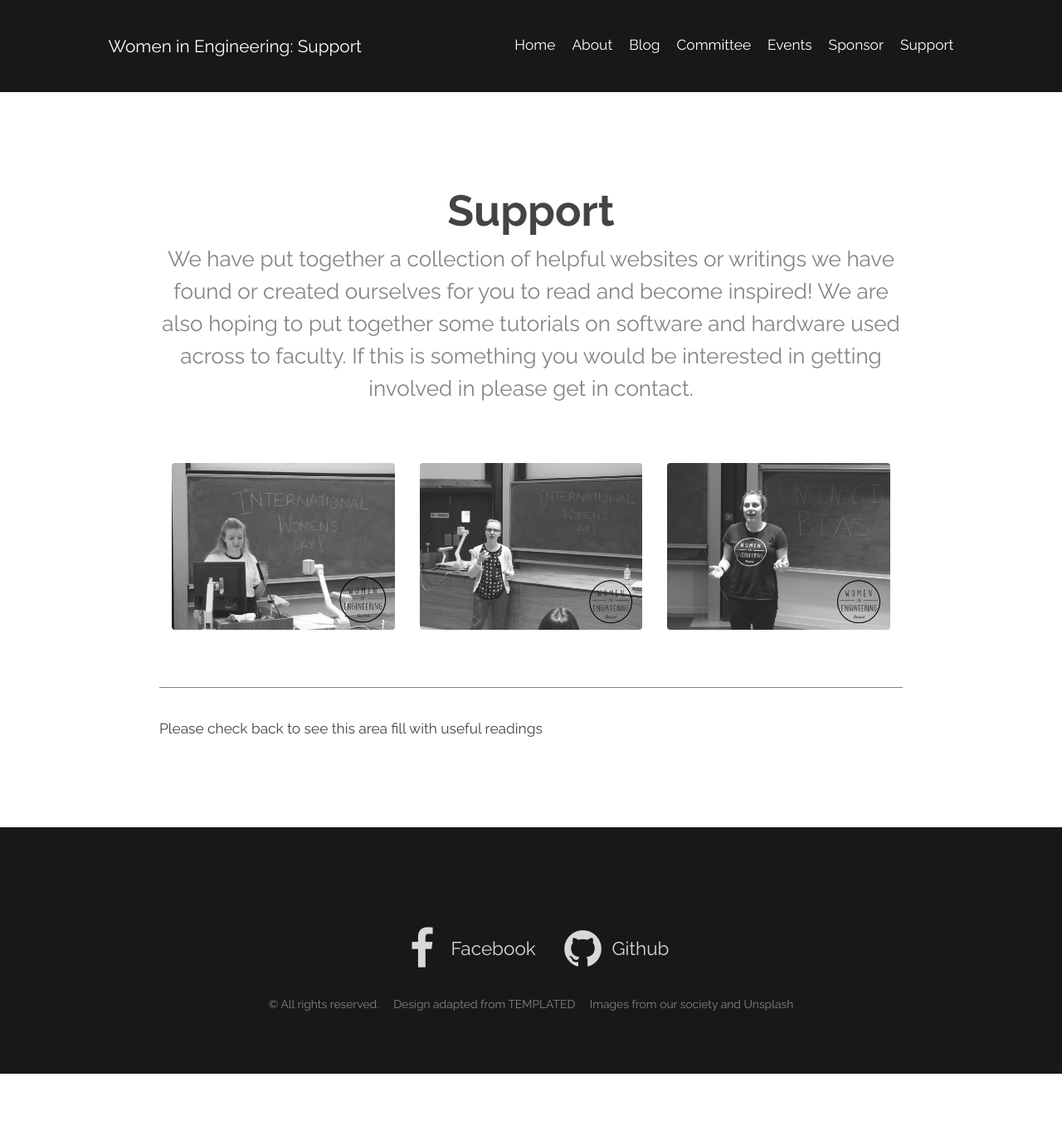
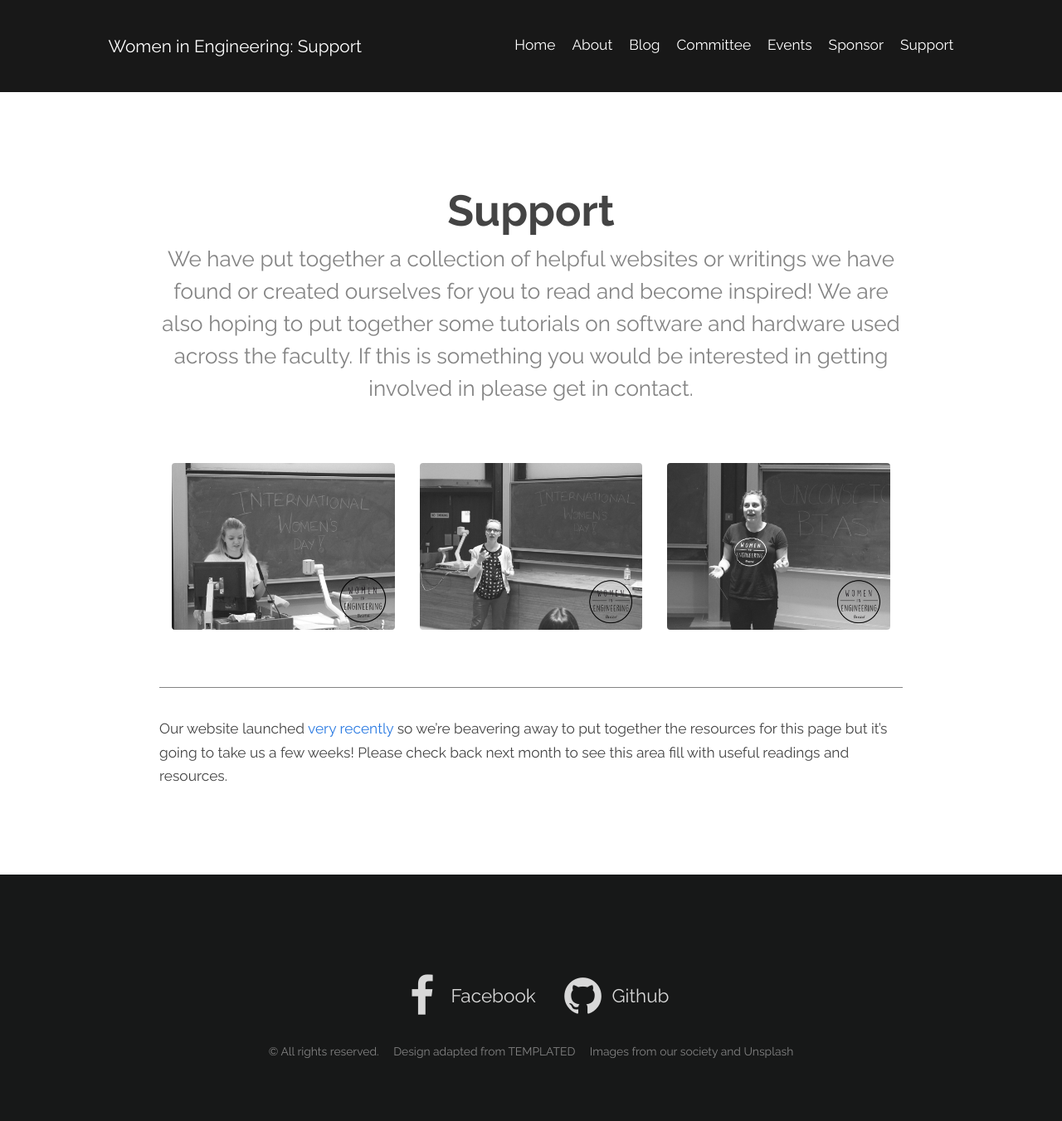
Before and after one commit to aatina/wiebristol.github.io, a Jekyll site: the page built from support.md, in a window 1280 px wide. Shown: the whole page at 83% size. Built offline with Jekyll 4.4.1, drawn with Linux system fonts in a browser that asks for light colours; before the commit the page ends 1294 px from its top, so only the background shows below that.

Commit message:
Updates to support and sponsor page content.

```diff
--- a/support.md
+++ b/support.md
@@ -3,7 +3,7 @@ layout: page
 title: Support
 permalink: /support/
 headline: Support
-strapline: We have put together a collection of helpful websites or writings we have found or created ourselves for you to read and become inspired! We are also hoping to put together some tutorials on software and hardware used across to faculty. If this is something you would be interested in getting involved in please get in contact.
+strapline: We have put together a collection of helpful websites or writings we have found or created ourselves for you to read and become inspired! We are also hoping to put together some tutorials on software and hardware used across the faculty. If this is something you would be interested in getting involved in please get in contact.
 excerpt: Resources to support women in engineering and discuss some of the key issues.
 ---
 
@@ -15,4 +15,4 @@ excerpt: Resources to support women in engineering and discuss some of the key i
 
 ----
 
-Please check back to see this area fill with useful readings
+Our website launched [very recently]({% post_url 2016-04-20-Website-launch %}) so we're beavering away to put together the resources for this page but it's going to take us a few weeks! Please check back next month to see this area fill with useful readings and resources.
```
Also changed, not shown: sponsor.md (+1 -1 lines).
